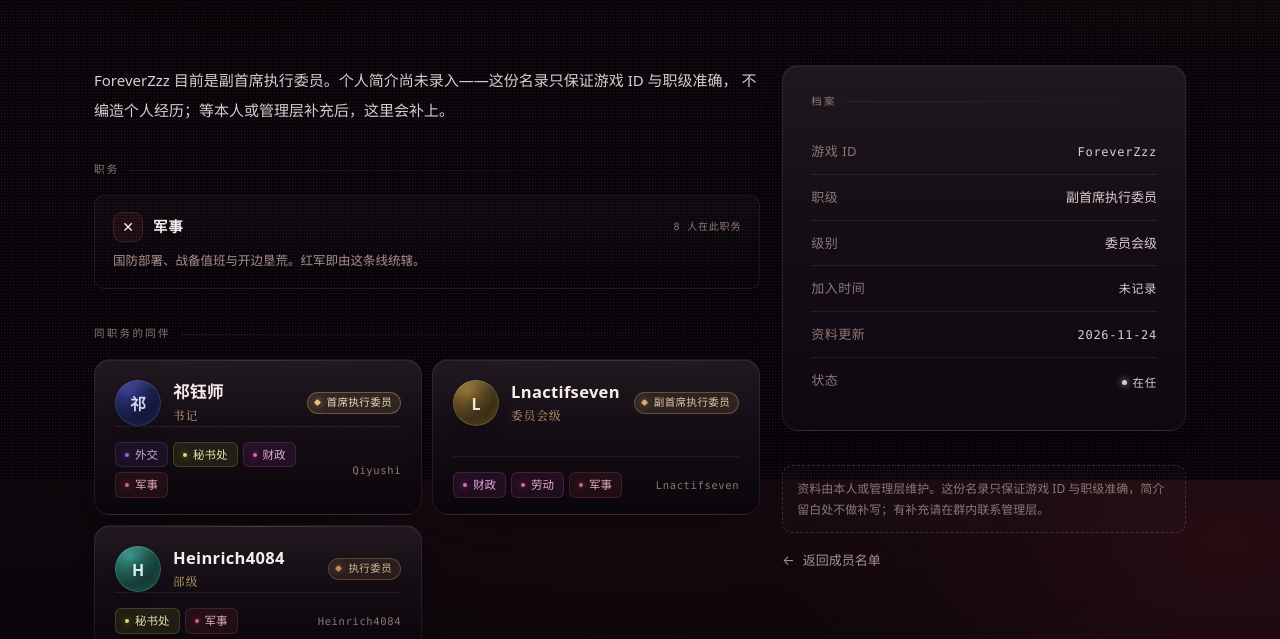
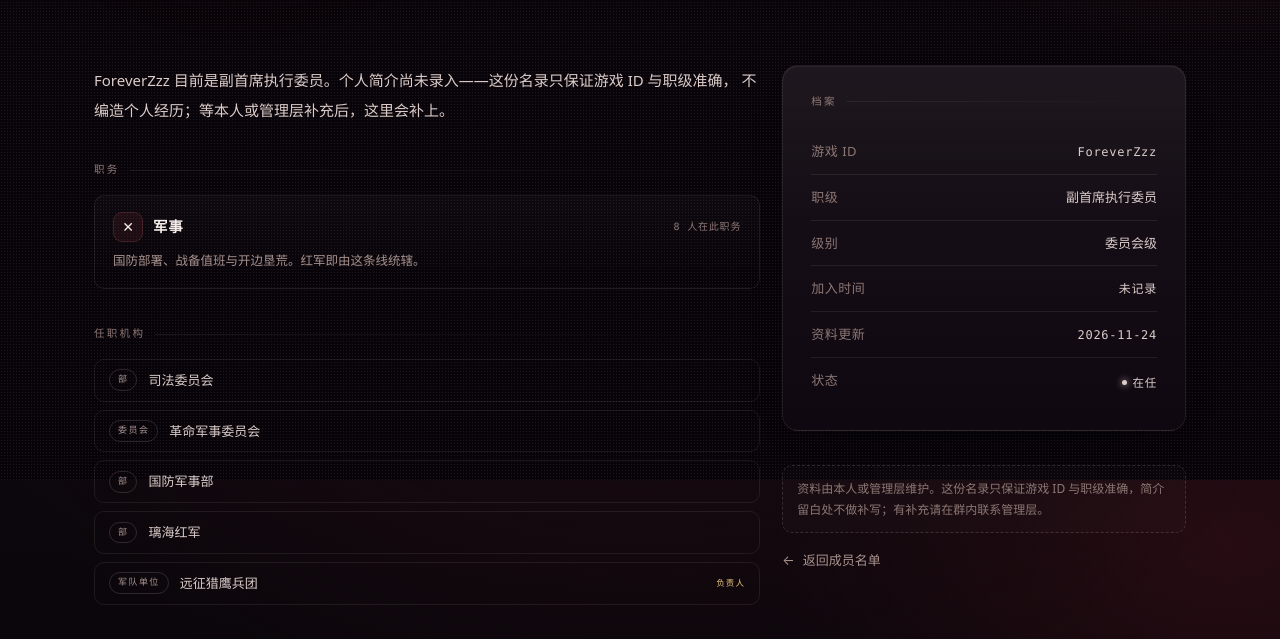
Before and after one commit to longyiyi1314/lihai-simmc, an Astro site: page /lihai-simmc/members/foreverzzz/ in a window 1280 px wide. Shown: the part 320-959 px from the top of the page. Built offline with nearby package versions, Linux system fonts and the light colour scheme; Astro itself is replaced by a stand-in of ours.

Commit message:
成员详情页新增任职机构区块

```diff
--- a/src/pages/members/[id].astro
+++ b/src/pages/members/[id].astro
@@ -10,6 +10,8 @@ import {
   rankMap,
   roleMap,
   membersOfRole,
+  orgsOfMember,
+  orgTierMap,
   formatMonth,
   statusLabel,
 } from '../../lib/loadData';
@@ -41,6 +43,8 @@ const teammates = member.roleIds.length
       .filter((m) => m.id !== member.id && m.roleIds.some((r) => member.roleIds.includes(r)))
       .slice(0, 3)
   : [];
+
+const memberOrgs = orgsOfMember(member.id);
 
 const contacts = Object.entries(member.contacts || {}).filter(([, v]) => Boolean(v));
 const contactLabel: Record<string, string> = {
@@ -160,6 +164,25 @@ if (member.updatedAt) metaRows.push({ k: '资料更新', v: member.updatedAt, mo
           }
 
           {
+            memberOrgs.length > 0 && (
+              <div class="profile-section">
+                <h2 class="panel-title">任职机构</h2>
+                <div class="org-link-list">
+                  {memberOrgs.map((o) => (
+                    <a class="org-link" href={url('/organization/')}>
+                      <span class="org-link-tier">{orgTierMap.get(o.tier)?.name ?? ''}</span>
+                      <span class="org-link-name">{o.name}</span>
+                      {o.headMemberIds.includes(member.id) && (
+                        <span class="org-link-role">负责人</span>
+                      )}
+                    </a>
+                  ))}
+                </div>
+              </div>
+            )
+          }
+
+          {
             teammates.length > 0 && (
               <div class="profile-section">
                 <h2 class="panel-title">同职务的同伴</h2>
```
